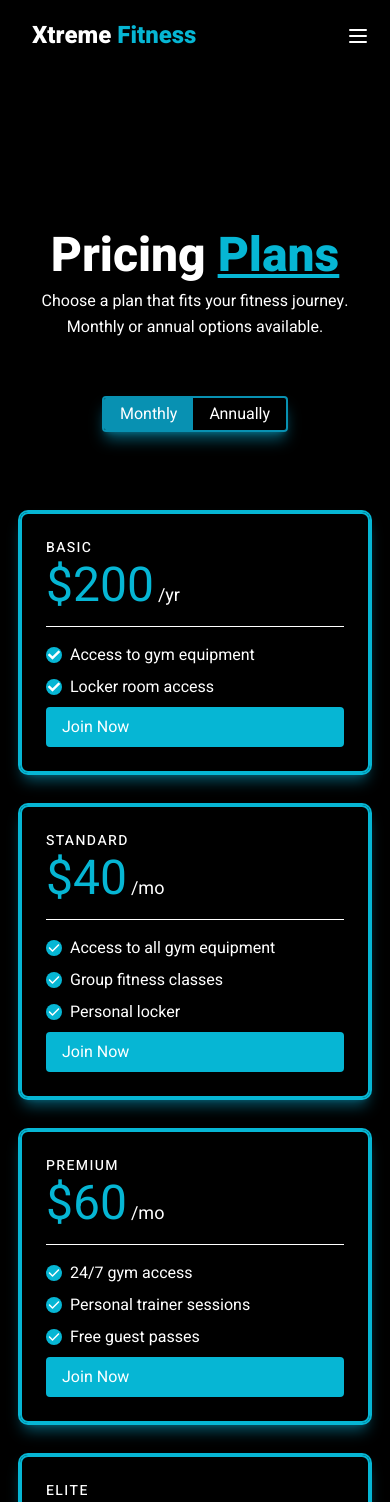
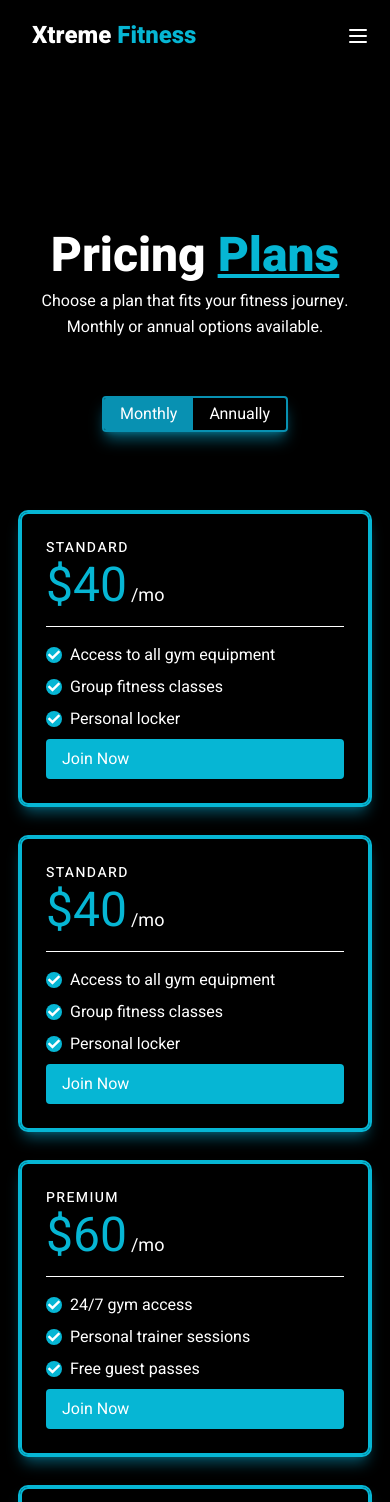
Before and after one commit to MuzzamilBukhari/gym-multipage-tailwind, a Next.js app: page /pricing in a window 390 px wide. Shown: the top 1502 px of the page. Built offline with nearby package versions, Linux system fonts and the light colour scheme.

Commit message:
responsive

```diff
--- a/src/app/pricing/page.tsx
+++ b/src/app/pricing/page.tsx
@@ -1,9 +1,8 @@
-"use client";
-import Pricing from "@/components/pricing/Pricing";
+import { Pricing } from "@/components/";
 
 const page = () => {
   return (
-    <section className="container mt-12 border-b-2 border-primary">
+    <section className=" mt-12 border-b-2 border-primary">
       <Pricing />
     </section>
   );
--- a/src/app/trainers/page.tsx
+++ b/src/app/trainers/page.tsx
@@ -3,7 +3,7 @@ import { SectionTitle, Trainers } from "@/components";
 const page = () => {
   return (
     <div>
-      <section className="bg-black container body-font mt-20 border-b-2 border-primary">
+      <section className="bg-black  body-font mt-20 text-white border-b-2 border-primary">
         <div className="flex justify-center items-center mx-4 flex-col pt-20">
           <div className=" text-center w-full">
             <SectionTitle first="Our" second="Trainers" />
--- a/src/components/Contact/Contact.tsx
+++ b/src/components/Contact/Contact.tsx
@@ -3,7 +3,7 @@ import { SectionTitle } from "../";
 const Contact = () => {
   return (
     <div>
-      <section className="container text-white bg-black body-font relative">
+      <section className=" text-white bg-black body-font relative">
         <div className="container px-5 py-24 mx-auto">
           <div className="flex flex-col text-center w-full mb-12">
             <SectionTitle first="Contact" second="Us" />
--- a/src/components/index.ts
+++ b/src/components/index.ts
@@ -9,6 +9,7 @@ import SectionTitle from "./SectionTitle";
 import Button from "./Button";
 import About from "./about/About";
 import Trainers from "./trainers/Trainers";
+import Pricing from "./pricing/Pricing";
 
 export {
   Navbar,
@@ -22,4 +23,5 @@ export {
   Button,
   About,
   Trainers,
+  Pricing,
 };
--- a/src/components/pricing/Pricing.tsx
+++ b/src/components/pricing/Pricing.tsx
@@ -1,14 +1,220 @@
+// "use client";
+// import { SectionTitle } from "@/components";
+// import React, { useState } from "react";
+// import { FaCheck } from "react-icons/fa6";
+// import PricingCard from "./PricingCard";
+
+// const Pricing = () => {
+//   const [billingCycle, setBillingCycle] = useState("Monthly");
+
+//   return (
+//     <div>
+//       <section className="bg-black text-white body-font overflow-hidden">
+//         <div className="container px-5 sm:pt-32 py-24 mx-auto">
+//           <div className="flex flex-col text-center w-full mb-20">
+//             <SectionTitle first="Pricing" second="Plans" />
+//             <p className="lg:w-2/3 mx-auto leading-relaxed mt-2 text-base text-white pb-8">
+//               Choose a plan that fits your fitness journey. Monthly or annual
+//               options available.
+//             </p>
+//             <div className="flex mx-auto border-2 border-secondary ring-primary shadow-lg shadow-secondary/60 rounded overflow-hidden mt-6">
+//               <button
+//                 className={`py-1 px-4 ${
+//                   billingCycle === "Monthly" ? "bg-secondary text-white" : ""
+//                 }`}
+//                 onClick={() => setBillingCycle("Monthly")}
+//               >
+//                 Monthly
+//               </button>
+//               <button
+//                 className={`py-1 px-4 ${
+//                   billingCycle === "Annually" ? "bg-secondary text-white" : ""
+//                 }`}
+//                 onClick={() => setBillingCycle("Annually")}
+//               >
+//                 Annually
+//               </button>
+//             </div>
+//           </div>
+
+//           <div className="flex flex-wrap -m-4">
+//             {/* Basic Plan */}
+//             <PricingCard billingCycle={""} />
+
+//             {/* Standard Plan */}
+//             <div className="p-4 xl:w-1/4 md:w-1/2 w-full">
+//               <div className="h-full p-6 rounded-lg border-2 border-primary flex flex-col relative overflow-hidden ring-2 ring-primary shadow-lg shadow-secondary/60 hover:scale-105 transform transition duration-300">
+//                 {/* <span className="bg-primary text-white px-3 py-1 tracking-widest text-xs absolute right-0 top-0 rounded-bl">POPULAR</span> */}
+//                 <h2 className="text-sm tracking-widest title-font mb-1 font-medium">
+//                   STANDARD
+//                 </h2>
+//                 <h1 className="text-5xl text-primary leading-none pb-4 mb-4 border-b border-white">
+//                   {billingCycle === "Monthly" ? "$40" : "$400"}
+//                   <span className="text-lg ml-1 font-normal text-white">
+//                     {billingCycle === "Monthly" ? "/mo" : "/yr"}
+//                   </span>
+//                 </h1>
+//                 <p className="flex items-center text-white mb-2">
+//                   <span className="w-4 h-4 mr-2 inline-flex items-center justify-center bg-primary text-white rounded-full flex-shrink-0">
+//                     <FaCheck className="w-3 h-3" />
+//                   </span>
+//                   Access to all gym equipment
+//                 </p>
+//                 <p className="flex items-center text-white mb-2">
+//                   <span className="w-4 h-4 mr-2 inline-flex items-center justify-center bg-primary text-white rounded-full flex-shrink-0">
+//                     <FaCheck className="w-3 h-3" />
+//                   </span>
+//                   Group fitness classes
+//                 </p>
+//                 <p className="flex items-center text-white mb-2">
+//                   <span className="w-4 h-4 mr-2 inline-flex items-center justify-center bg-primary text-white rounded-full flex-shrink-0">
+//                     <FaCheck className="w-3 h-3" />
+//                   </span>
+//                   Personal locker
+//                 </p>
+//                 <button className="flex items-center mt-auto text-white bg-primary border-0 py-2 px-4 w-full focus:outline-none hover:bg-secondary rounded">
+//                   Join Now
+//                 </button>
+//               </div>
+//             </div>
+
+//             {/* Premium Plan */}
+//             <div className="p-4 xl:w-1/4 md:w-1/2 w-full">
+//               <div className="h-full p-6 rounded-lg border-2 border-primary flex flex-col relative overflow-hidden ring-2 ring-primary shadow-lg shadow-secondary/60 hover:scale-105 transform transition duration-300">
+//                 <h2 className="text-sm tracking-widest title-font mb-1 font-medium">
+//                   PREMIUM
+//                 </h2>
+//                 <h1 className="text-5xl text-primary leading-none pb-4 mb-4 border-b border-white">
+//                   {billingCycle === "Monthly" ? "$60" : "$600"}
+//                   <span className="text-lg ml-1 font-normal text-white">
+//                     {billingCycle === "Monthly" ? "/mo" : "/yr"}
+//                   </span>
+//                 </h1>
+//                 <p className="flex items-center text-white mb-2">
+//                   <span className="w-4 h-4 mr-2 inline-flex items-center justify-center bg-primary text-white rounded-full flex-shrink-0">
+//                     <FaCheck className="w-3 h-3" />
+//                   </span>
+//                   24/7 gym access
+//                 </p>
+//                 <p className="flex items-center text-white mb-2">
+//                   <span className="w-4 h-4 mr-2 inline-flex items-center justify-center bg-primary text-white rounded-full flex-shrink-0">
+//                     <FaCheck className="w-3 h-3" />
+//                   </span>
+//                   Personal trainer sessions
+//                 </p>
+//                 <p className="flex items-center text-white mb-2">
+//                   <span className="w-4 h-4 mr-2 inline-flex items-center justify-center bg-primary text-white rounded-full flex-shrink-0">
+//                     <FaCheck className="w-3 h-3" />
+//                   </span>
+//                   Free guest passes
+//                 </p>
+//                 <button className="flex items-center mt-auto text-white bg-primary border-0 py-2 px-4 w-full focus:outline-none hover:bg-secondary rounded">
+//                   Join Now
+//                 </button>
+//               </div>
+//             </div>
+
+//             {/* Elite Plan */}
+//             <div className="p-4 xl:w-1/4 md:w-1/2 w-full">
+//               <div className="h-full p-6 rounded-lg border-2 border-primary flex flex-col relative overflow-hidden ring-2 ring-primary shadow-lg shadow-secondary/60 hover:scale-105 transform transition duration-300">
+//                 <h2 className="text-sm tracking-widest title-font mb-1 font-medium">
+//                   ELITE
+//                 </h2>
+//                 <h1 className="text-5xl text-primary leading-none pb-4 mb-4 border-b border-white">
+//                   {billingCycle === "Monthly" ? "$80" : "$800"}
+//                   <span className="text-lg ml-1 font-normal text-white">
+//                     {billingCycle === "Monthly" ? "/mo" : "/yr"}
+//                   </span>
+//                 </h1>
+//                 <p className="flex items-center text-white mb-2">
+//                   <span className="w-4 h-4 mr-2 inline-flex items-center justify-center bg-primary text-white rounded-full flex-shrink-0">
+//                     <FaCheck className="w-3 h-3" />
+//                   </span>
+//                   All premium benefits
+//                 </p>
+//                 <p className="flex items-center text-white mb-2">
+//                   <span className="w-4 h-4 mr-2 inline-flex items-center justify-center bg-primary text-white rounded-full flex-shrink-0">
+//                     <FaCheck className="w-3 h-3" />
+//                   </span>
+//                   Customized diet plan
+//                 </p>
+//                 <p className="flex items-center text-white mb-2">
+//                   <span className="w-4 h-4 mr-2 inline-flex items-center justify-center bg-primary text-white rounded-full flex-shrink-0">
+//                     <FaCheck className="w-3 h-3" />
+//                   </span>
+//                   Monthly health check-ups
+//                 </p>
+//                 <button className="flex items-center mt-auto text-white bg-primary border-0 py-2 px-4 w-full focus:outline-none hover:bg-secondary rounded">
+//                   Join Now
+//                 </button>
+//               </div>
+//             </div>
+//           </div>
+//         </div>
+//       </section>
+//     </div>
+//   );
+// };
+
+// export default Pricing;
+
 "use client";
 import { SectionTitle } from "@/components";
 import React, { useState } from "react";
 import { FaCheck } from "react-icons/fa6";
 import PricingCard from "./PricingCard";
 
+const plans = [
+  {
+    id: 1,
+    title: "STANDARD",
+    monthlyPrice: "$40",
+    annualPrice: "$400",
+    features: [
+      "Access to all gym equipment",
+      "Group fitness classes",
+      "Personal locker",
+    ],
+  },
+  {
+    id: 2,
+    title: "STANDARD",
+    monthlyPrice: "$40",
+    annualPrice: "$400",
+    features: [
+      "Access to all gym equipment",
+      "Group fitness classes",
+      "Personal locker",
+    ],
+  },
+  {
+    id: 3,
+    title: "PREMIUM",
+    monthlyPrice: "$60",
+    annualPrice: "$600",
+    features: [
+      "24/7 gym access",
+      "Personal trainer sessions",
+      "Free guest passes",
+    ],
+  },
+  {
+    id: 4,
+    title: "ELITE",
+    monthlyPrice: "$80",
+    annualPrice: "$800",
+    features: [
+      "All premium benefits",
+      "Customized diet plan",
+      "Monthly health check-ups",
+    ],
+  },
+];
+
 const Pricing = () => {
   const [billingCycle, setBillingCycle] = useState("Monthly");
 
   return (
-    <div>
     <section className="bg-black text-white body-font overflow-hidden">
       <div className="container px-5 sm:pt-32 py-24 mx-auto">
         <div className="flex flex-col text-center w-full mb-20">
@@ -18,141 +224,31 @@ const Pricing = () => {
             options available.
           </p>
           <div className="flex mx-auto border-2 border-secondary ring-primary shadow-lg shadow-secondary/60 rounded overflow-hidden mt-6">
+            {["Monthly", "Annually"].map((cycle) => (
               <button
+                key={cycle}
                 className={`py-1 px-4 ${
-                  billingCycle === "Monthly" ? "bg-secondary text-white" : ""
+                  billingCycle === cycle ? "bg-secondary text-white" : ""
                 }`}
-                onClick={() => setBillingCycle("Monthly")}
+                onClick={() => setBillingCycle(cycle)}
               >
-                Monthly
+                {cycle}
               </button>
-              <button
-                className={`py-1 px-4 ${
-                  billingCycle === "Annually" ? "bg-secondary text-white" : ""
-                }`}
-                onClick={() => setBillingCycle("Annually")}
-              >
-                Annually
-              </button>
+            ))}
           </div>
         </div>
 
         <div className="flex flex-wrap -m-4">
-            {/* Basic Plan */}
-            <PricingCard billingCycle={""} />
-
-            {/* Standard Plan */}
-            <div className="p-4 xl:w-1/4 md:w-1/2 w-full">
-              <div className="h-full p-6 rounded-lg border-2 border-primary flex flex-col relative overflow-hidden ring-2 ring-primary shadow-lg shadow-secondary/60 hover:scale-105 transform transition duration-300">
-                {/* <span className="bg-primary text-white px-3 py-1 tracking-widest text-xs absolute right-0 top-0 rounded-bl">POPULAR</span> */}
-                <h2 className="text-sm tracking-widest title-font mb-1 font-medium">
-                  STANDARD
-                </h2>
-                <h1 className="text-5xl text-primary leading-none pb-4 mb-4 border-b border-white">
-                  {billingCycle === "Monthly" ? "$40" : "$400"}
-                  <span className="text-lg ml-1 font-normal text-white">
-                    {billingCycle === "Monthly" ? "/mo" : "/yr"}
-                  </span>
-                </h1>
-                <p className="flex items-center text-white mb-2">
-                  <span className="w-4 h-4 mr-2 inline-flex items-center justify-center bg-primary text-white rounded-full flex-shrink-0">
-                    <FaCheck className="w-3 h-3" />
-                  </span>
-                  Access to all gym equipment
-                </p>
-                <p className="flex items-center text-white mb-2">
-                  <span className="w-4 h-4 mr-2 inline-flex items-center justify-center bg-primary text-white rounded-full flex-shrink-0">
-                    <FaCheck className="w-3 h-3" />
-                  </span>
-                  Group fitness classes
-                </p>
-                <p className="flex items-center text-white mb-2">
-                  <span className="w-4 h-4 mr-2 inline-flex items-center justify-center bg-primary text-white rounded-full flex-shrink-0">
-                    <FaCheck className="w-3 h-3" />
-                  </span>
-                  Personal locker
-                </p>
-                <button className="flex items-center mt-auto text-white bg-primary border-0 py-2 px-4 w-full focus:outline-none hover:bg-secondary rounded">
-                  Join Now
-                </button>
-              </div>
-            </div>
-
-            {/* Premium Plan */}
-            <div className="p-4 xl:w-1/4 md:w-1/2 w-full">
-              <div className="h-full p-6 rounded-lg border-2 border-primary flex flex-col relative overflow-hidden ring-2 ring-primary shadow-lg shadow-secondary/60 hover:scale-105 transform transition duration-300">
-                <h2 className="text-sm tracking-widest title-font mb-1 font-medium">
-                  PREMIUM
-                </h2>
-                <h1 className="text-5xl text-primary leading-none pb-4 mb-4 border-b border-white">
-                  {billingCycle === "Monthly" ? "$60" : "$600"}
-                  <span className="text-lg ml-1 font-normal text-white">
-                    {billingCycle === "Monthly" ? "/mo" : "/yr"}
-                  </span>
-                </h1>
-                <p className="flex items-center text-white mb-2">
-                  <span className="w-4 h-4 mr-2 inline-flex items-center justify-center bg-primary text-white rounded-full flex-shrink-0">
-                    <FaCheck className="w-3 h-3" />
-                  </span>
-                  24/7 gym access
-                </p>
-                <p className="flex items-center text-white mb-2">
-                  <span className="w-4 h-4 mr-2 inline-flex items-center justify-center bg-primary text-white rounded-full flex-shrink-0">
-                    <FaCheck className="w-3 h-3" />
-                  </span>
-                  Personal trainer sessions
-                </p>
-                <p className="flex items-center text-white mb-2">
-                  <span className="w-4 h-4 mr-2 inline-flex items-center justify-center bg-primary text-white rounded-full flex-shrink-0">
-                    <FaCheck className="w-3 h-3" />
-                  </span>
-                  Free guest passes
-                </p>
-                <button className="flex items-center mt-auto text-white bg-primary border-0 py-2 px-4 w-full focus:outline-none hover:bg-secondary rounded">
-                  Join Now
-                </button>
-              </div>
-            </div>
-
-            {/* Elite Plan */}
-            <div className="p-4 xl:w-1/4 md:w-1/2 w-full">
-              <div className="h-full p-6 rounded-lg border-2 border-primary flex flex-col relative overflow-hidden ring-2 ring-primary shadow-lg shadow-secondary/60 hover:scale-105 transform transition duration-300">
-                <h2 className="text-sm tracking-widest title-font mb-1 font-medium">
-                  ELITE
-                </h2>
-                <h1 className="text-5xl text-primary leading-none pb-4 mb-4 border-b border-white">
-                  {billingCycle === "Monthly" ? "$80" : "$800"}
-                  <span className="text-lg ml-1 font-normal text-white">
-                    {billingCycle === "Monthly" ? "/mo" : "/yr"}
-                  </span>
-                </h1>
-                <p className="flex items-center text-white mb-2">
-                  <span className="w-4 h-4 mr-2 inline-flex items-center justify-center bg-primary text-white rounded-full flex-shrink-0">
-                    <FaCheck className="w-3 h-3" />
-                  </span>
-                  All premium benefits
-                </p>
-                <p className="flex items-center text-white mb-2">
-                  <span className="w-4 h-4 mr-2 inline-flex items-center justify-center bg-primary text-white rounded-full flex-shrink-0">
-                    <FaCheck className="w-3 h-3" />
-                  </span>
-                  Customized diet plan
-                </p>
-                <p className="flex items-center text-white mb-2">
-                  <span className="w-4 h-4 mr-2 inline-flex items-center justify-center bg-primary text-white rounded-full flex-shrink-0">
-                    <FaCheck className="w-3 h-3" />
-                  </span>
-                  Monthly health check-ups
-                </p>
-                <button className="flex items-center mt-auto text-white bg-primary border-0 py-2 px-4 w-full focus:outline-none hover:bg-secondary rounded">
-                  Join Now
-                </button>
-              </div>
-            </div>
+          {plans.map((plan) => (
+            <PricingCard
+              key={plan.id}
+              plan={plan}
+              billingCycle={billingCycle}
+            />
+          ))}
         </div>
       </div>
     </section>
-    </div>
   );
 };
 
--- a/src/components/pricing/PricingCard.tsx
+++ b/src/components/pricing/PricingCard.tsx
@@ -1,31 +1,41 @@
 import React from "react";
 import { FaCheck } from "react-icons/fa";
 
-const PricingCard = ({ billingCycle }: { billingCycle: string }) => {
+type Plan = {
+  id: number;
+  title: string;
+  monthlyPrice: string;
+  annualPrice: string;
+  features: string[];
+};
+
+const PricingCard = ({
+  billingCycle,
+  plan,
+}: {
+  billingCycle: string;
+  plan: Plan;
+}) => {
   return (
     <div className="p-4 xl:w-1/4 md:w-1/2 w-full">
       <div className="h-full p-6 rounded-lg border-2 border-primary flex flex-col relative overflow-hidden ring-2 ring-primary shadow-lg shadow-secondary/60 hover:scale-105 transform transition duration-300">
         <h2 className="text-sm tracking-widest title-font mb-1 font-medium">
-          BASIC
+          {plan.title}
         </h2>
-        <h1 className="text-5xl text-primary pb-4 mb-4 border-b border-white leading-none">
-          {billingCycle === "Monthly" ? "$20" : "$200"}
+        <h1 className="text-5xl text-primary leading-none pb-4 mb-4 border-b border-white">
+          {billingCycle === "Monthly" ? plan.monthlyPrice : plan.annualPrice}
           <span className="text-lg ml-1 font-normal text-white">
             {billingCycle === "Monthly" ? "/mo" : "/yr"}
           </span>
         </h1>
-        <p className="flex items-center text-white mb-2">
-          <span className="w-4 h-4 mr-2 inline-flex items-center justify-center bg-primary text-white rounded-full flex-shrink-0">
-            <FaCheck className="w-3 h-3" />
-          </span>
-          Access to gym equipment
-        </p>
-        <p className="flex items-center text-white mb-2">
-          <span className="w-4 h-4 mr-2 inline-flex items-center justify-center bg-primary text-white rounded-full flex-shrink-0">
-            <FaCheck className="w-3 h-3" />
-          </span>
-          Locker room access
-        </p>
+        {plan.features.map((feature) => (
+          <p key={feature} className="flex items-center text-white mb-2">
+            <span className="w-4 h-4 mr-2 inline-flex items-center justify-center bg-primary text-white rounded-full flex-shrink-0">
+              <FaCheck className="w-3 h-3" />
+            </span>
+            {feature}
+          </p>
+        ))}
         <button className="flex items-center mt-auto text-white bg-primary border-0 py-2 px-4 w-full focus:outline-none hover:bg-secondary rounded">
           Join Now
         </button>
--- a/src/components/services/Services.tsx
+++ b/src/components/services/Services.tsx
@@ -44,7 +44,7 @@ const Services = () => {
   ];
 
   return (
-    <section className="bg-neutral-900 text-white body-font">
+    <section className=" bg-neutral-900 text-white body-font border border-red-600">
       <div className="container px-5 py-24 mx-auto">
         <SectionTitle first="Our" second="Services" />
 
```
Also changed, not shown: src/components/testimonials/Testimonials.tsx (+3 -5 lines). Lines whose indentation alone changed are shown as unchanged.
